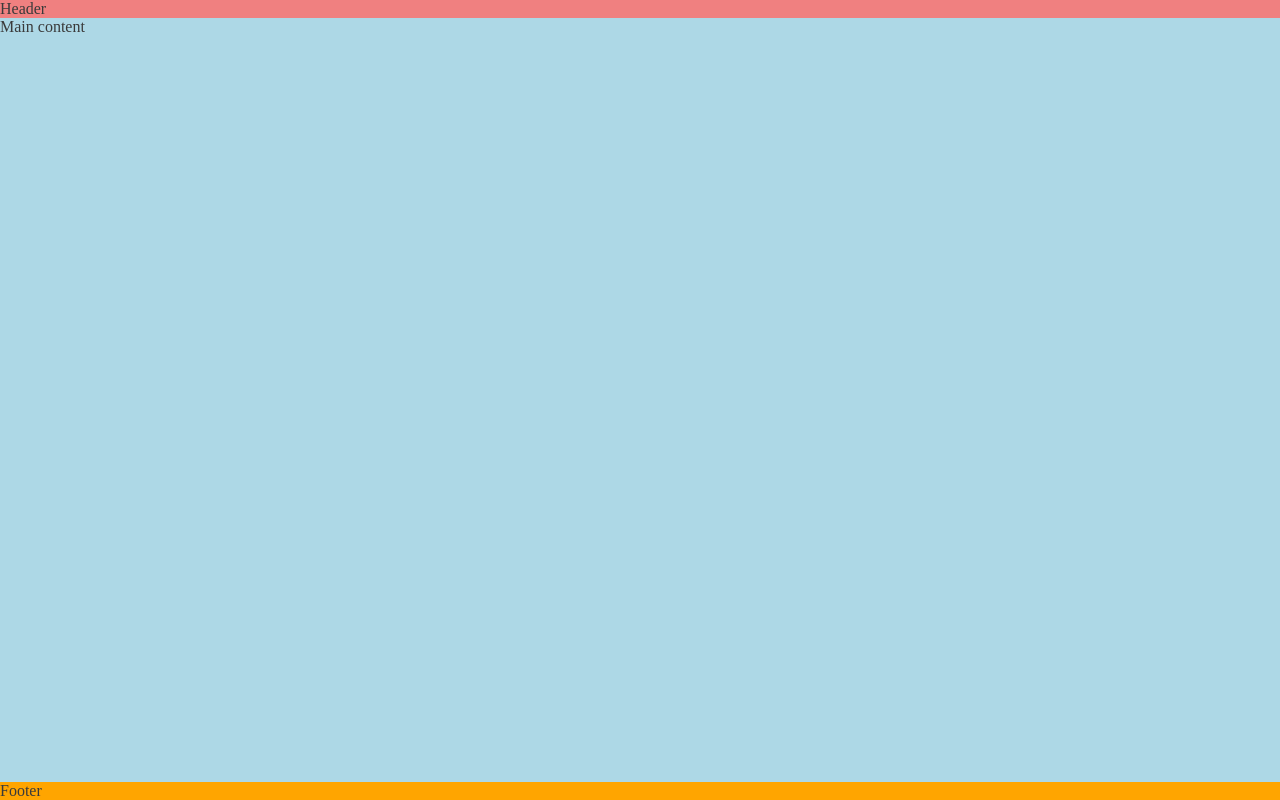
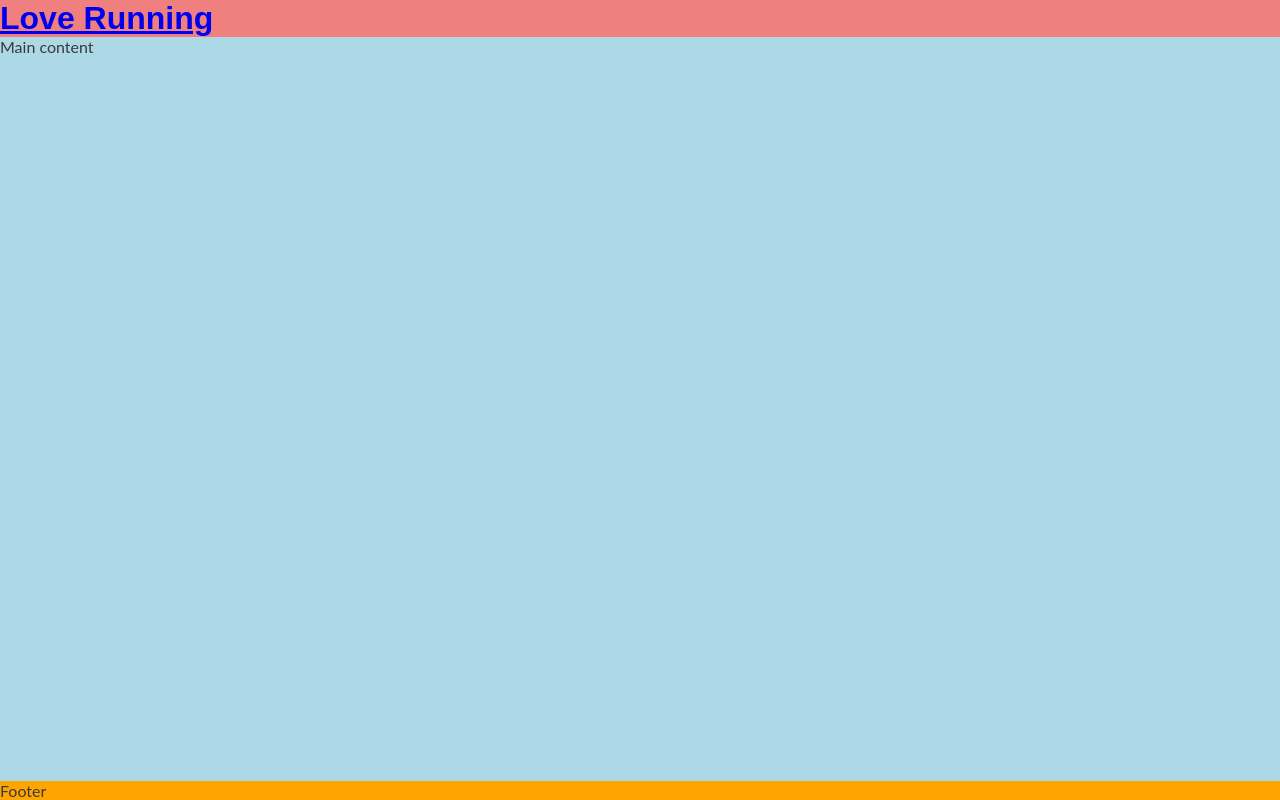
Before and after one commit to BogdanP17/Love-to-run, a plain HTML site: page index.html in a window 1280 px wide. Drawn offline with Linux system fonts and the light colour scheme.

Commit message:
Add logo to header and apply Oswald font

```diff
--- a/assets/css/style.css
+++ b/assets/css/style.css
@@ -12,6 +12,7 @@ body {
     flex-direction: column;
     /*Generic project styles*/
     color: #3a3a3a;
+    font-family: 'Lato', sans-serif;
 }
 
 
@@ -19,6 +20,11 @@ body {
 /* Header */
 header {
     background-color: lightcoral;
+}
+
+
+h1 {
+    font-family: 'Oswald', sans-serif;
 }
 
 /*Main*/
--- a/index.html
+++ b/index.html
@@ -38,7 +38,11 @@
 
   <body>
     <!-- Header -->
-    <header>Header</header>
+    <header>
+      <a href="index.html">
+        <h1 id="logo">Love Running</h1>
+      </a>
+    </header>
 
     <!-- Main content -->
     <main>Main content</main>
```
